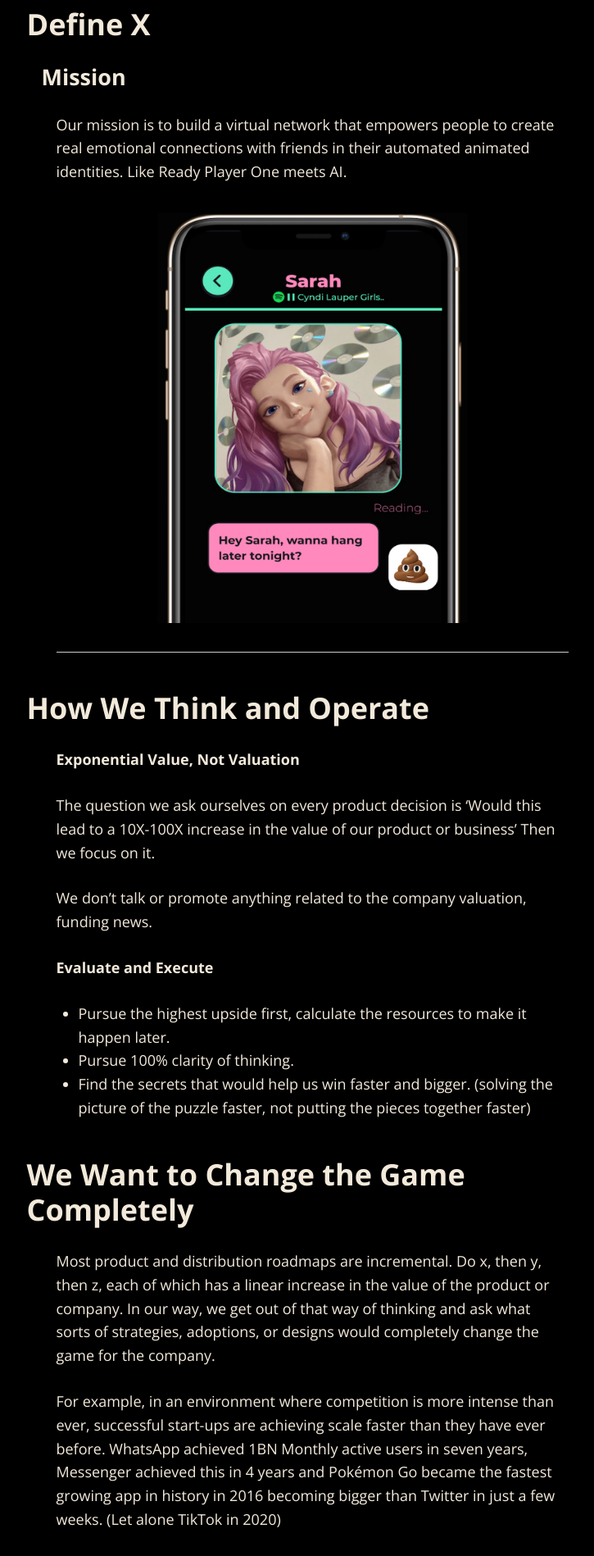
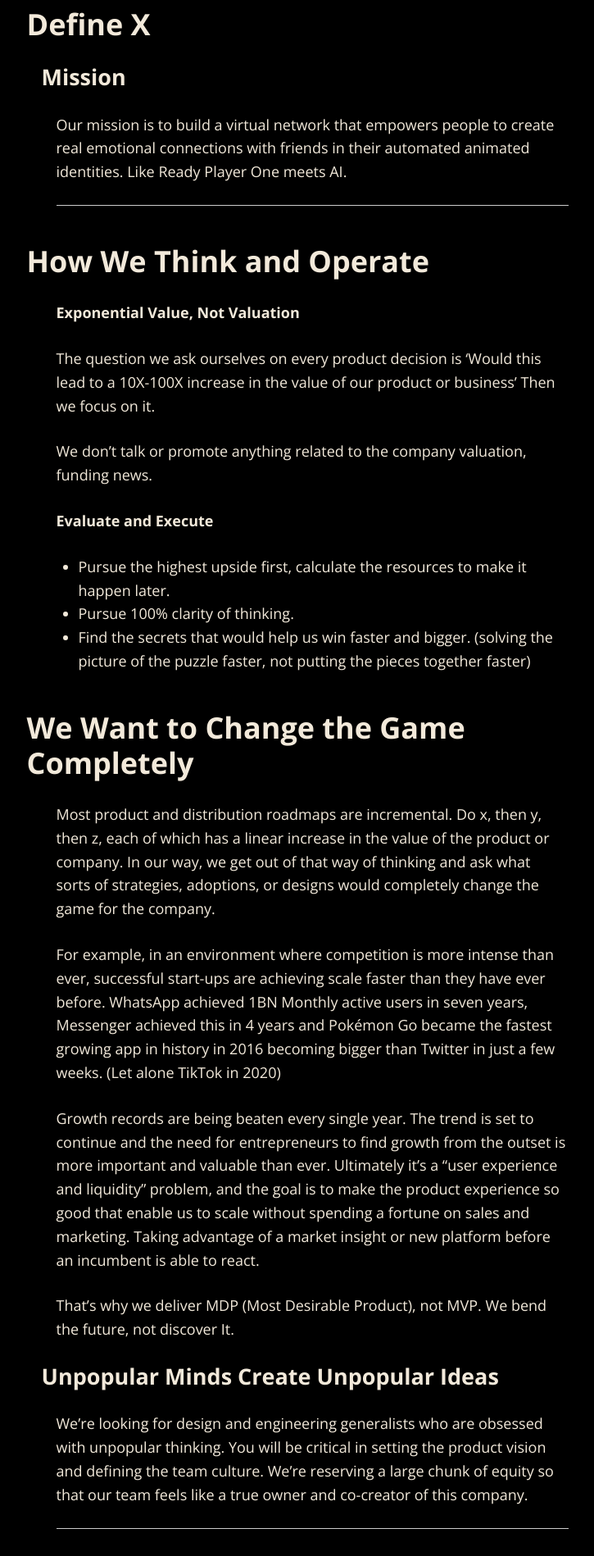
Before and after one commit to tarsmachine/tarsmachine.github.io, a Jekyll site: the page built from index.md, in a window 1280 px wide. Shown: the part 307-2205 px from the top of the page at 82% size, without its empty margins (259-984 px from the left). Built offline with Jekyll 4.4.1, drawn with Linux system fonts in a browser that asks for light colours; nearby versions of some CDN libraries.

Commit message:
Update index.md

```diff
--- a/index.md
+++ b/index.md
@@ -10,8 +10,6 @@ layout: default
 #### Mission
 
 Our mission is to build a virtual network that empowers people to create real emotional connections with friends in their automated animated identities. Like Ready Player One meets AI.
-
-<img src="images/screen.png" alt="sample image" width="400" height="500">
 
 ---
 
```
